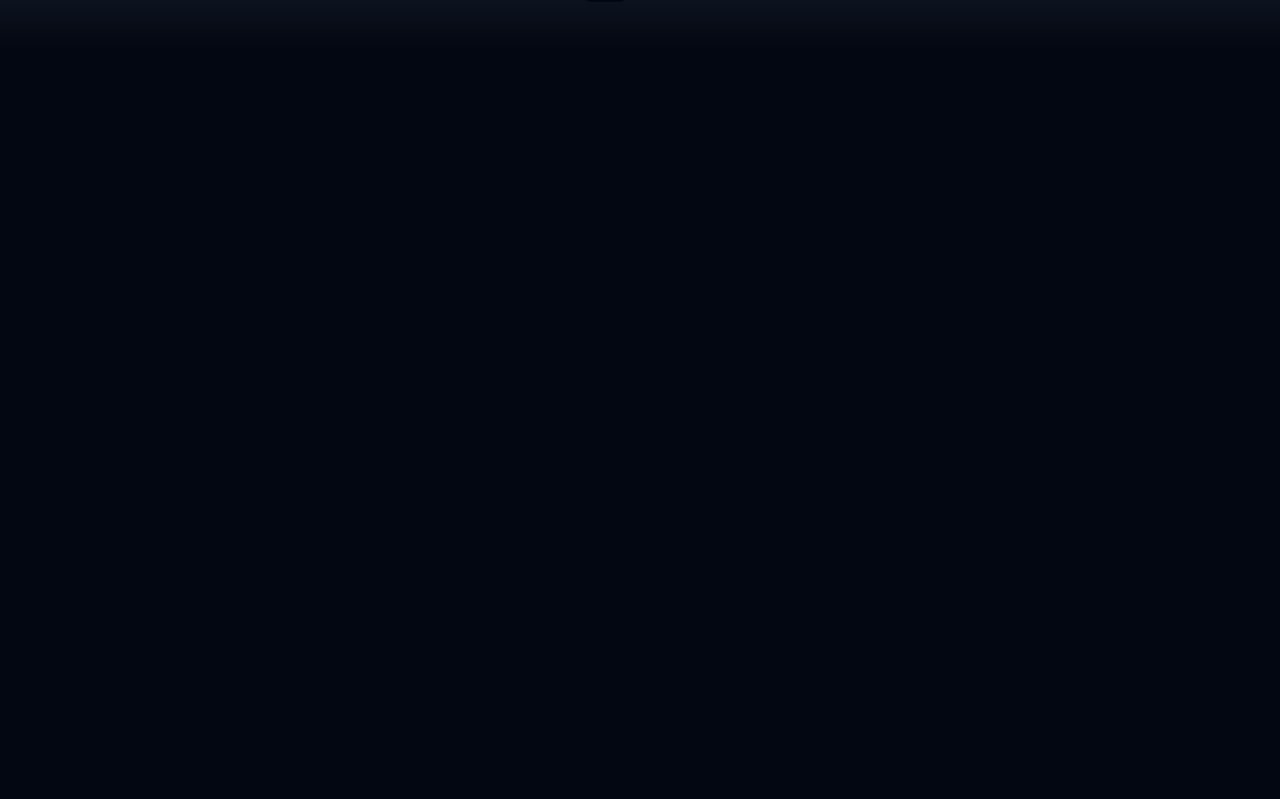
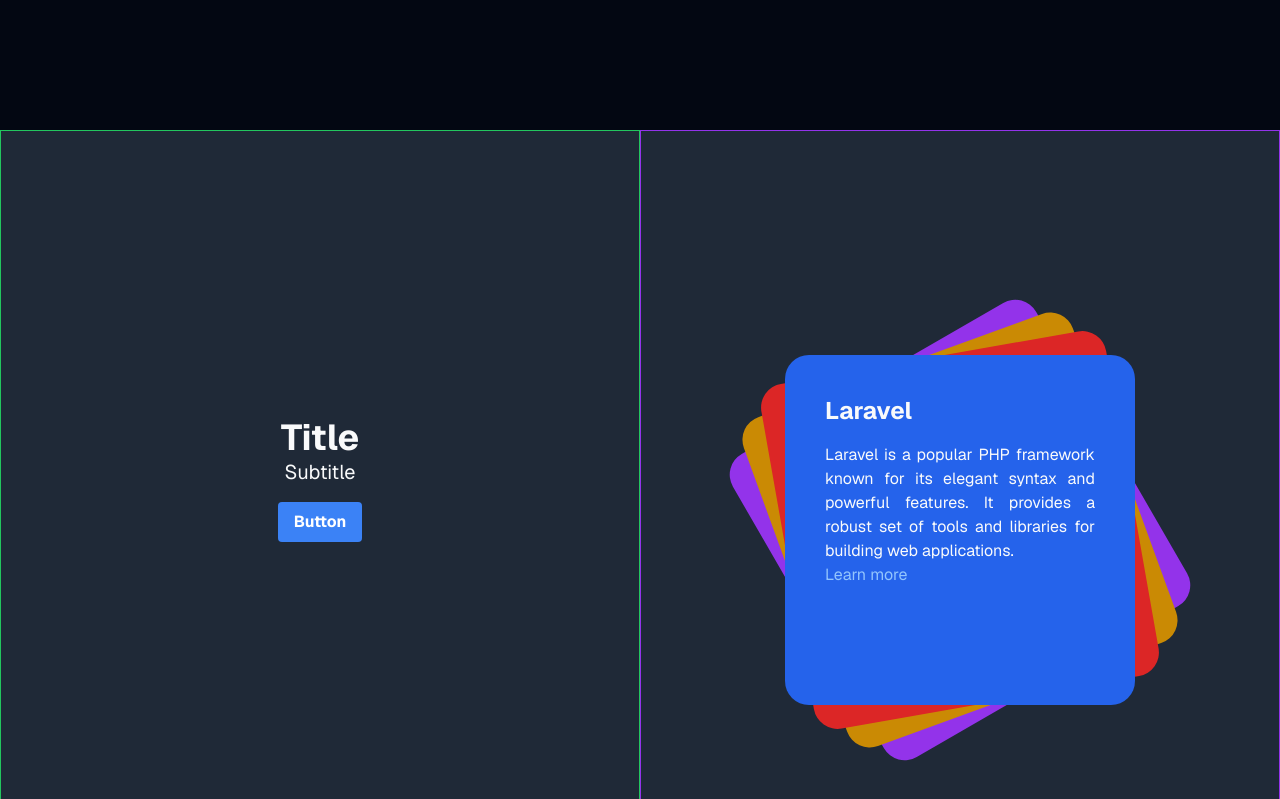
Before and after one commit to CM-exe/hostPortfolio, a Next.js app: page /projects/portfolioNextjs in a window 1280 px wide. Shown: the part 3601-4400 px from the top of the page. Before the commit the page ends 3651 px from the top, so only its background shows below. Built offline with nearby package versions, Linux system fonts and the light colour scheme.

Commit message:
Tentative d'ajout div on scroll

```diff
--- a/app/projects/portfolioNextjs/page.tsx
+++ b/app/projects/portfolioNextjs/page.tsx
@@ -7,6 +7,7 @@
 import { useEffect, useRef } from "react";
 import { motion, useInView, useScroll, useSpring } from "motion/react";
 import { IconBrandNextjs, IconBrandReact, IconBrandTailwind } from "@tabler/icons-react";
+import { ScrollArea } from "@/components/ui/scroll-area";
 
 
 export default function Home() {
@@ -77,6 +78,9 @@
       <TechnologiesUsed />
       <Spacer size="xl"/>
       <Status />
+      <Spacer size="xl"/><Spacer size="xl"/>
+      <ScrollArea />
+      <Spacer size="xl"/>
       <Footer />
     </main>
   );
--- /dev/null
+++ b/components/ui/scroll-area.tsx
@@ -0,0 +1,84 @@
+import { useEffect } from "react";
+
+export const ScrollArea = () => {
+
+    useEffect(() => {
+        rotateCards();
+        let stackArea = document.getElementById("stackArea");
+        let cards = document.querySelectorAll("#card");
+        window.addEventListener("scroll", () => {
+            let distance = window.innerHeight /2;
+            let topVal = stackArea?.getBoundingClientRect().top;
+            let index = topVal ? -1 * (topVal/distance + 1) : 0;
+            index = Math.floor(index);
+            for(let i=0; i<cards.length; i++) {
+                if(i <= index) {
+                    (cards[i] as HTMLElement).classList.add("away");
+                } else {
+                    (cards[i] as HTMLElement).classList.remove("away");
+                }
+            }
+            rotateCards();
+        });
+    }, []);
+    return (
+        <div className="w-full h-[300vh] bg-muted">
+       <div id="stackArea" className="w-full h-screen flex bg-muted sticky top-0">
+            <div className="border border-green-500 basis-1/2 h-screen">
+                <div className="w-full h-full text-center pt-[45%]">
+                    <h1 className="text-4xl font-bold">Title</h1>
+                    <h2 className="text-xl">Subtitle</h2>
+                    <button className="bg-blue-500 hover:bg-blue-700 text-white font-bold py-2 px-4 rounded mt-4">
+                        Button
+                    </button>
+                </div>
+            </div>
+            <div className="border border-purple-600 basis-1/2 h-screen relative">
+                <div id="card" className="h-[350px] w-[350px] transition-[0.7s_ease-in-out] absolute top-[calc(50%-175px)] left-[calc(50%-175px)] bg-blue-600 rounded-3xl p-10">
+                    <div className="m-auto w-fit h-fit text-justify text-accent-foreground">
+                        <h3 className="text-2xl font-bold mb-4">Laravel</h3>
+                        <p>Laravel is a popular PHP framework known for its elegant syntax and powerful features. It provides a robust set of tools and libraries for building web applications.</p>
+                        <a href="https://laravel.com" className="text-blue-300 hover:text-blue-200">Learn more</a>
+                    </div>
+                </div>
+                <div id="card" className="h-[350px] w-[350px] transition-[0.7s_ease-in-out] absolute top-[calc(50%-175px)] left-[calc(50%-175px)] bg-red-600 rounded-3xl p-10">
+                    <div className="m-auto w-fit h-fit text-justify text-accent-foreground">
+                        <h3 className="text-2xl font-bold mb-4">React</h3>
+                        <p>React is a JavaScript library for building user interfaces. It allows you to create reusable UI components and efficiently update and render them based on changes in data.</p>
+                        <a href="https://reactjs.org" className="text-red-300 hover:text-red-200">Learn more</a>
+                    </div>
+                </div>
+                <div id="card" className="h-[350px] w-[350px] transition-[0.7s_ease-in-out] absolute top-[calc(50%-175px)] left-[calc(50%-175px)] bg-yellow-600 rounded-3xl p-10">
+                    <div className="m-auto w-fit h-fit text-justify text-accent-foreground">
+                        <h3 className="text-2xl font-bold mb-4">Tailwind CSS</h3>
+                        <p>Tailwind CSS is a utility-first CSS framework that allows you to rapidly build custom user interfaces. It provides a wide range of pre-built classes that you can use to style your components.</p>
+                        <a href="https://tailwindcss.com" className="text-yellow-300 hover:text-yellow-200">Learn more</a>
+                    </div>
+                </div>
+                <div id="card" className="h-[350px] w-[350px] transition-[0.7s_ease-in-out] absolute top-[calc(50%-175px)] left-[calc(50%-175px)] bg-purple-600 rounded-3xl p-10">
+                    <div className="m-auto w-fit h-fit text-justify text-accent-foreground">
+                        <h3 className="text-2xl font-bold mb-4">Funny things</h3>
+                        <p>Lorem ipsum dolor, sit amet consectetur adipisicing elit. Quia, nesciunt sint laudantium perspiciatis aspernatur ea voluptas delectus harum eveniet nisi veritatis quisquam repudiandae! Nihil, libero? At, maxime dolorem. Accusamus, ad!</p>
+                        <a href="https://laravel.com" className="text-purple-300 hover:text-purple-200">Learn more</a>
+                    </div>
+                </div>
+            </div>
+       </div>
+       </div>
+    );
+};
+
+function rotateCards() {
+    let angle = 0;
+    let cards = document.querySelectorAll("#card");
+    cards.forEach((card, index) => {
+        if((card as HTMLElement).classList.contains("away")) {
+            (card as HTMLElement).style.transform = `translateY(-120vh) rotate(-48deg)`;
+        } else {
+        (card as HTMLElement).style.transform = `rotate(${angle}deg)`;
+        angle = angle - 10;
+        (card as HTMLElement).style.zIndex = String(cards.length - index);
+        }
+    });
+
+}
```
